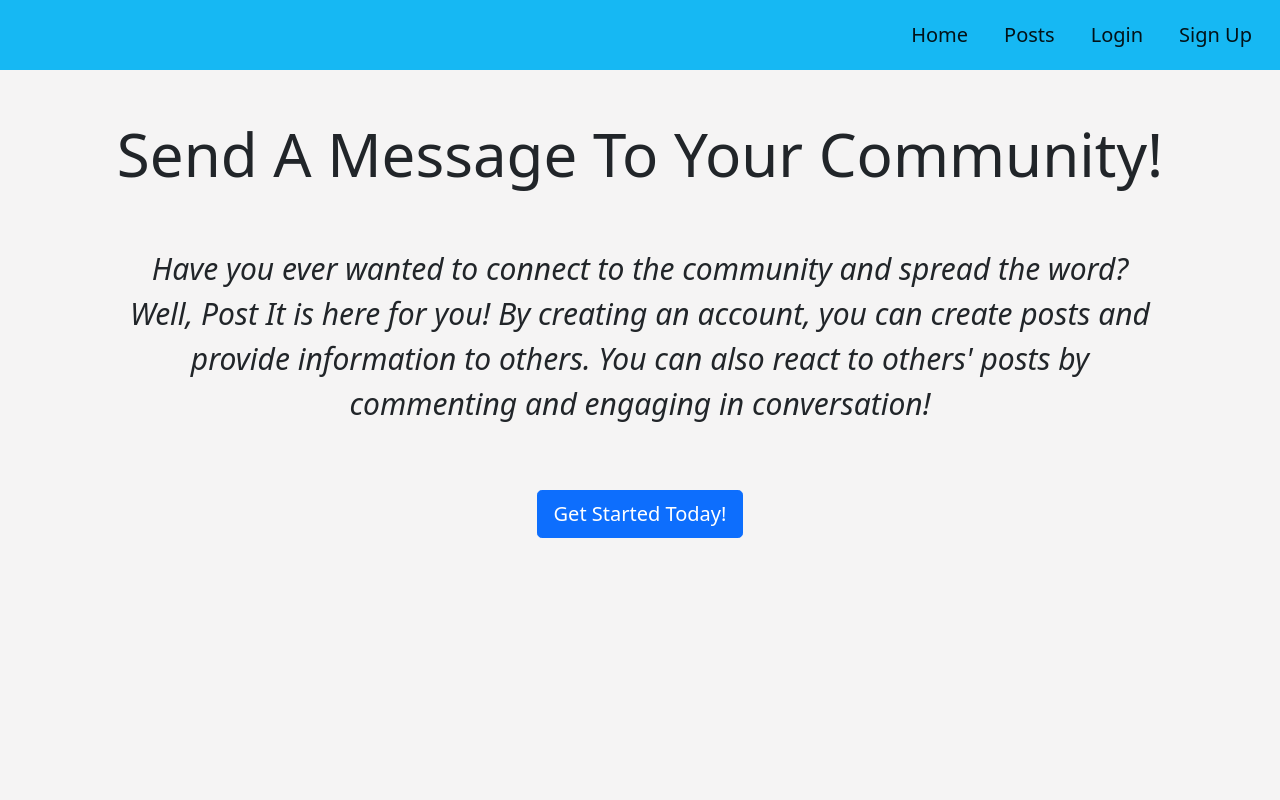
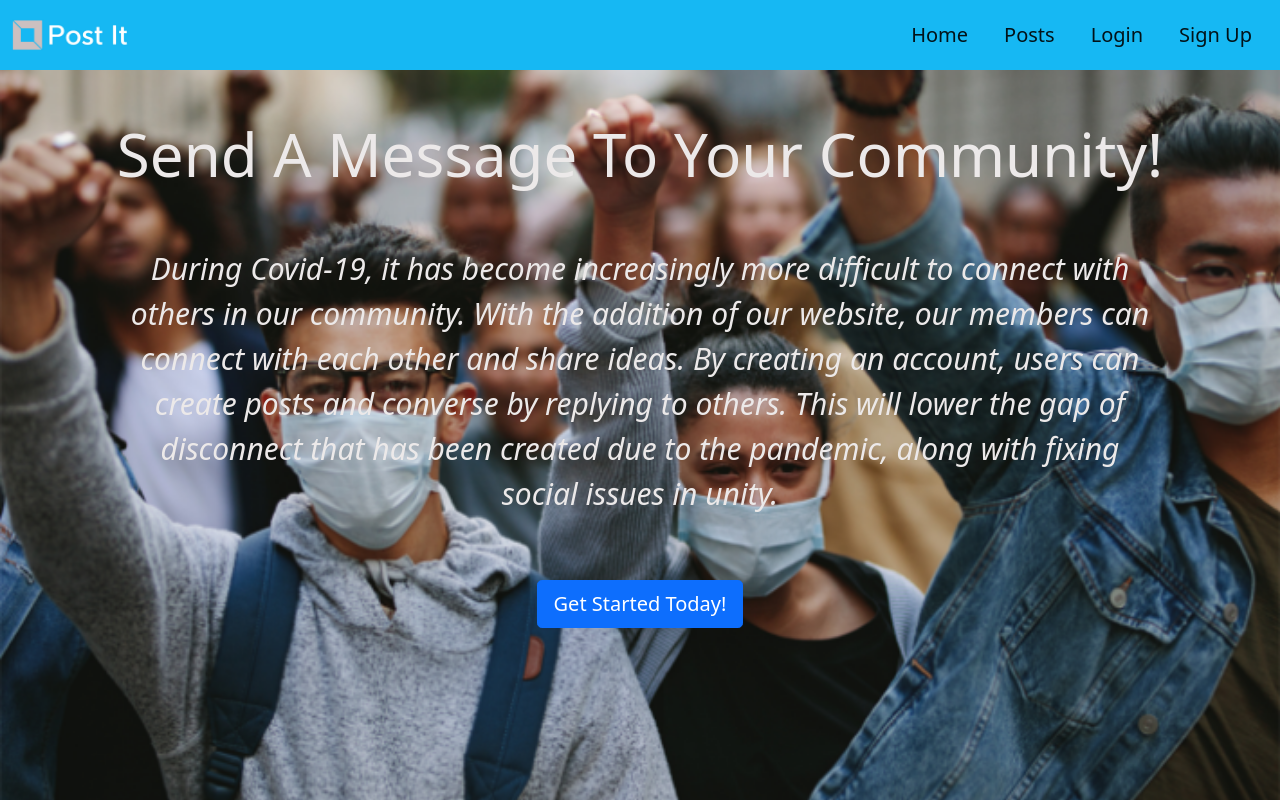
Before and after one commit to jjoel1630/PostIt, a Flask app: page / in a window 1280 px wide. Run offline with Flask 2, Linux system fonts and the light colour scheme; some libraries are stand-ins or nearby versions.

Commit message:
added more features

```diff
--- a/templates/base.html
+++ b/templates/base.html
@@ -17,7 +17,7 @@
 
 <nav class="navbar navbar-expand-lg navbar-light" style="background-color:#16b8f3; height: 70px;">
     <div class="container-fluid" style="padding: 0;">
-        <a class="navbar-brand" href="/"></a>
+        <a href="/"><img class="navbar-brand" src="/static/Navbar_Updated.png" alt="logo"></a>
         <button class="navbar-toggler" type="button" data-bs-toggle="collapse" data-bs-target="#navbarNavAltMarkup"
             aria-controls="navbarNavAltMarkup" aria-expanded="false" aria-label="Toggle navigation">
             <span class="navbar-toggler-icon"></span>
--- a/templates/index.html
+++ b/templates/index.html
@@ -22,22 +22,25 @@ Home Page
 {% block content %}
 {{super()}}
 
-<body style="background-color: rgb(245, 244, 244); height: 100%;">
+
+<body style="background-image: url('/static/background.png'); background-repeat: no-repeat; background-size: cover;">
     <div style="text-align: center;">
         <br>
         <br>
-        <h1 style="font-size: 60px; text-transform: capitalize;">Send a message to your community!</h1>
+        <h1 style="font-size: 60px; text-transform: capitalize; color: rgb(236, 233, 233); opacity: 100%;">Send a
+            message to your
+            community!
+        </h1>
         <br>
         <br>
-        <div style="font-size: 30px; padding-left: 10%; padding-right: 10%;">
-            <p><i>Have you ever wanted to connect to the community and spread the word? Well, Post It is here for you!
-                    By
-                    creating
-                    an
-                    account, you can create posts and provide information to others. You can also react to others' posts
-                    by
-                    commenting
-                    and engaging in conversation!</i></p>
+        <div style="font-size: 30px; padding-left: 10%; padding-right: 10%; color:rgb(236, 233, 233);">
+            <p><i>During Covid-19, it has become increasingly more difficult to connect with others in our
+                    community.
+                    With the addition of our website, our members can connect with each other and share
+                    ideas. By creating an account, users can create posts and converse by replying to others. This
+                    will
+                    lower the gap of disconnect that has been created due to the pandemic, along with fixing social
+                    issues in unity.</i></p>
         </div>
         <br>
         <br>
```
Also changed, not shown: hackathonproj.db, static/Navbar_Updated.png (added), static/background.png (added), static/logo.png (deleted).
